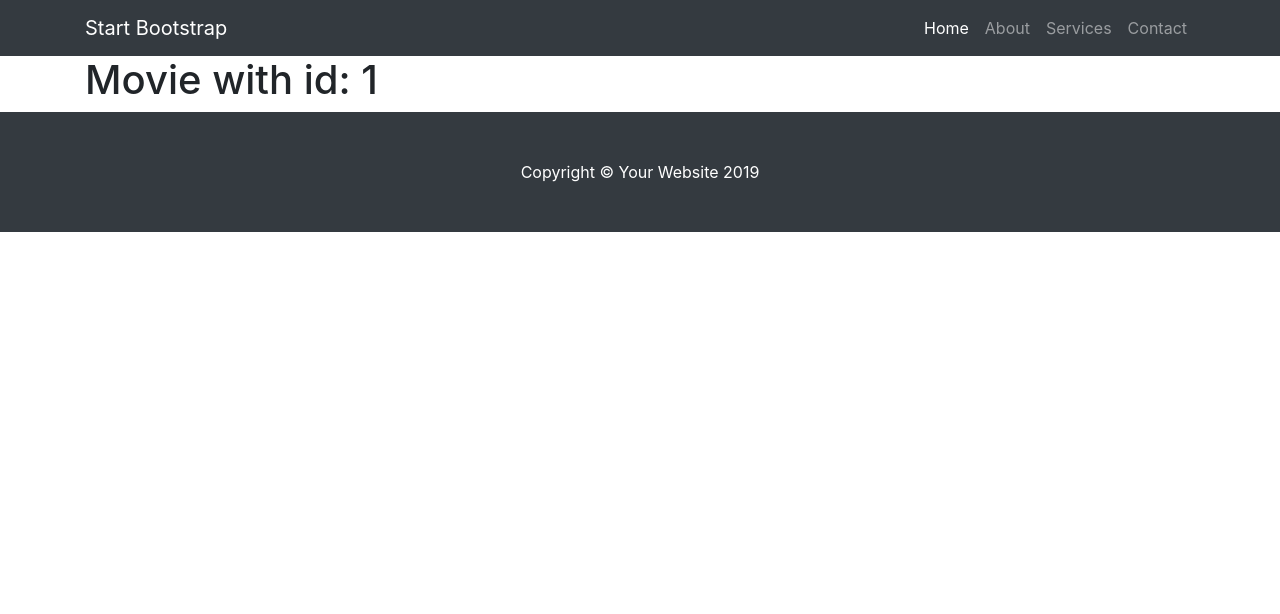
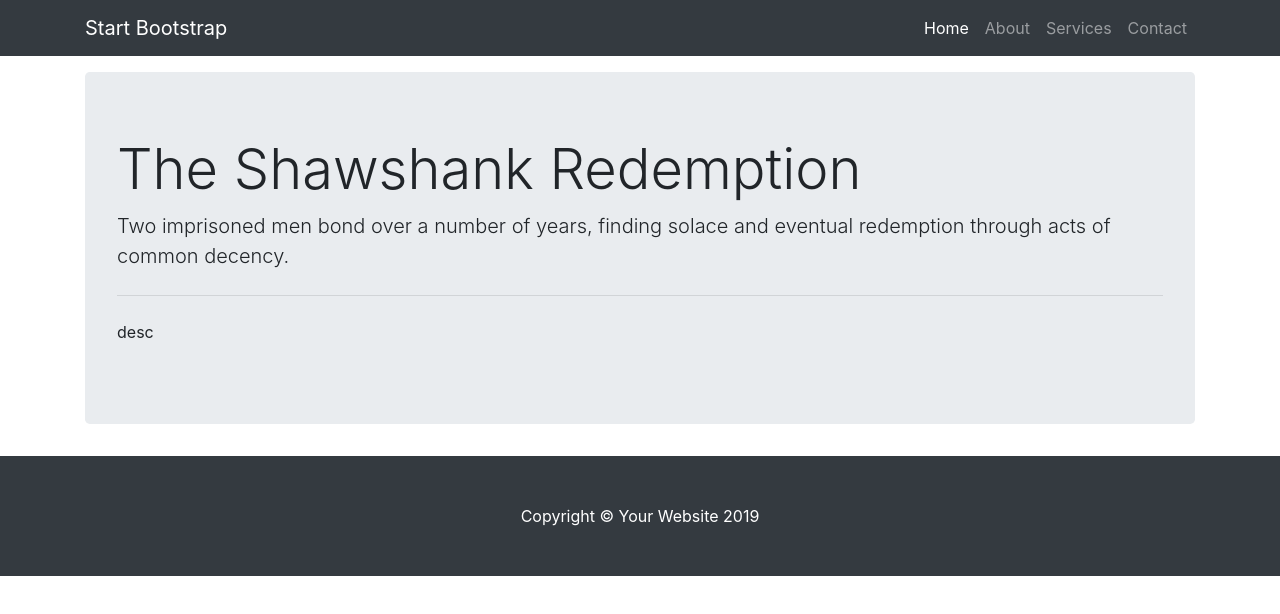
Before and after one commit to BillDelvin/learn-next-js, a Next.js app: page /movies/1 in a window 1280 px wide. Shown: the top 614 px of the page. Built offline with nearby package versions, Linux system fonts and the light colour scheme.

Commit message:
display movie by id

```diff
--- a/pages/movies/[id].jsx
+++ b/pages/movies/[id].jsx
@@ -1,14 +1,27 @@
-import { useRouter } from 'next/router'
+import { useRouter } from 'next/router';
 
-const Movie = () => {
+import { getMovieById } from '../../actions';
+
+const Movie = (props) => {
  const router = useRouter();
  const { id } = router.query;
+ const { movie } = props;
 
  return (
-  <div className="container">
-   <h1>Movie with id: { id }</h1>
+  <div className='container mt-3'>
+   <div className='jumbotron'>
+    <h1 className='display-4'>{movie.name}</h1>
+    <p className='lead'>{movie.description}</p>
+    <hr className='my-4' />
+    <p>desc</p>
+   </div>
   </div>
- )
-}
+ );
+};
+
+Movie.getInitialProps = async ({ query }) => {
+ const movie = await getMovieById(query.id);
+ return { movie };
+};
 
 export default Movie;
```
